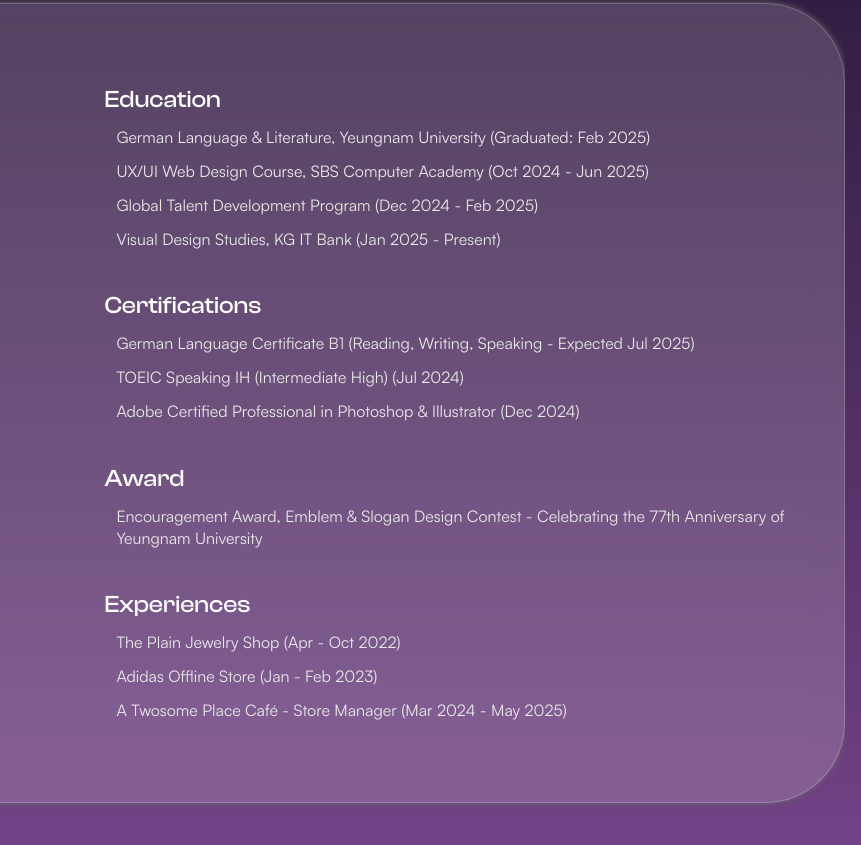
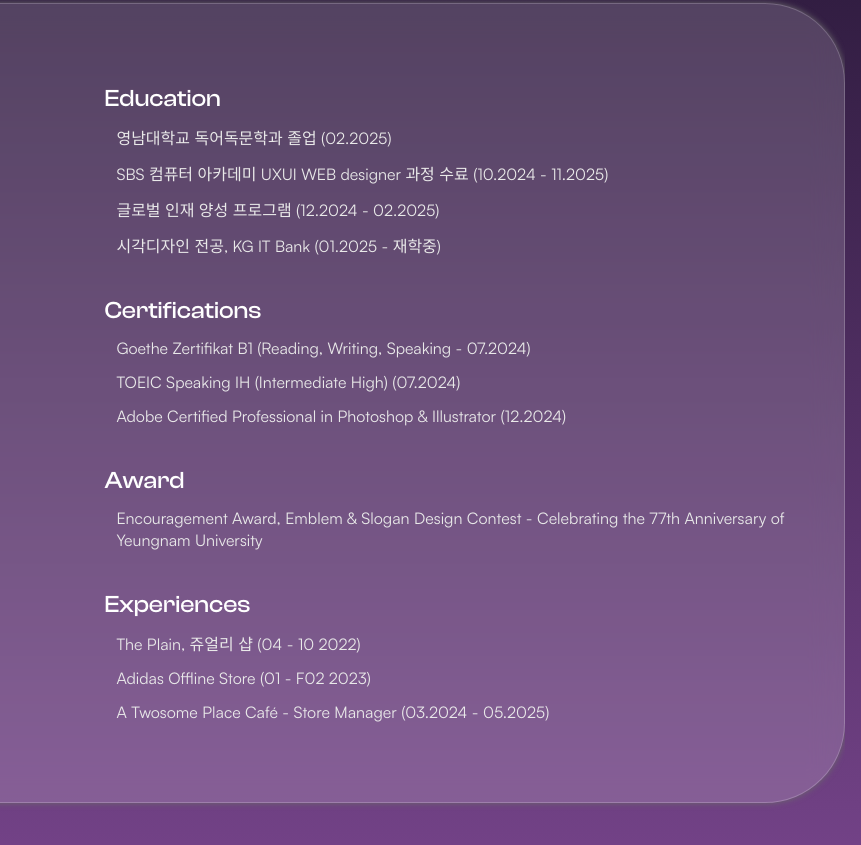
Before and after one commit to sugyeong01/SuGyeong_LEE_KR, a plain HTML site: page index.html in a window 1280 px wide. Shown: the part 2080-2925 px from the top of the page, 419-1280 px from the left. Drawn offline with nearby package versions, Linux system fonts and the light colour scheme; files that its build step writes are made by us from their sources; files whose address does not match are found by name.

Commit message:
20250613/3

```diff
--- a/index.html
+++ b/index.html
@@ -195,8 +195,8 @@
                         </div>
                         <div class="flip-card-back">
                             <h3>LEE SUGYEONG</h3>
+                            <p>이수경</p>
                             <p>2001.11.16</p>
-                            <p>Based in Korea</p>
                             <p>2sugyeong01@gmail.com</p>
                         </div>
                     </div>
@@ -204,24 +204,24 @@
 
                 <div class="right">
                     <ul><span>Education</span>
-                        <li>German Language & Literature, Yeungnam University (Graduated: Feb 2025)</li>
-                        <li>UX/UI Web Design Course, SBS Computer Academy (Oct 2024 - Jun 2025)</li>
-                        <li>Global Talent Development Program (Dec 2024 - Feb 2025)</li>
-                        <li>Visual Design Studies, KG IT Bank (Jan 2025 - Present)</li>
+                        <li>영남대학교 독어독문학과 졸업 (02.2025)</li>
+                        <li>SBS 컴퓨터 아카데미 UXUI WEB designer 과정 수료 (10.2024 - 11.2025)</li>
+                        <li>글로벌 인재 양성 프로그램 (12.2024 - 02.2025)</li>
+                        <li>시각디자인 전공, KG IT Bank (01.2025 - 재학중)</li>
                     </ul>
                     <ul><span>Certifications</span>
-                        <li>German Language Certificate B1 (Reading, Writing, Speaking - Expected Jul 2025)</li>
-                        <li>TOEIC Speaking IH (Intermediate High) (Jul 2024)</li>
-                        <li>Adobe Certified Professional in Photoshop & Illustrator (Dec 2024)</li>
+                        <li>Goethe Zertifikat B1 (Reading, Writing, Speaking - 07.2024)</li>
+                        <li>TOEIC Speaking IH (Intermediate High) (07.2024)</li>
+                        <li>Adobe Certified Professional in Photoshop & Illustrator (12.2024)</li>
                     </ul>
                     <ul><span>Award</span>
                         <li>Encouragement Award, Emblem & Slogan Design Contest
                             - Celebrating the 77th Anniversary of Yeungnam University</li>
                     </ul>
                     <ul><span>Experiences</span>
-                        <li>The Plain Jewelry Shop (Apr - Oct 2022)</li>
-                        <li>Adidas Offline Store (Jan - Feb 2023)</li>
-                        <li>A Twosome Place Café - Store Manager (Mar 2024 - May 2025)</li>
+                        <li>The Plain, 쥬얼리 샵 (04 - 10 2022)</li>
+                        <li>Adidas Offline Store (01 - F02 2023)</li>
+                        <li>A Twosome Place Café - Store Manager (03.2024 - 05.2025)</li>
                     </ul>
                 </div>
             </div>
```
